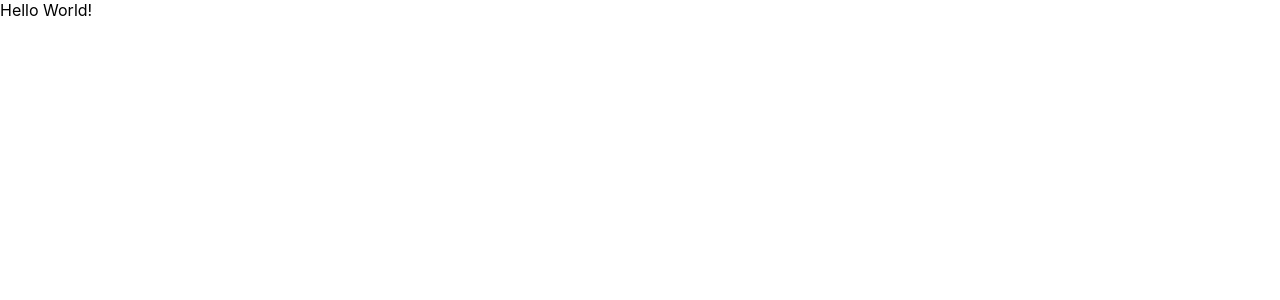
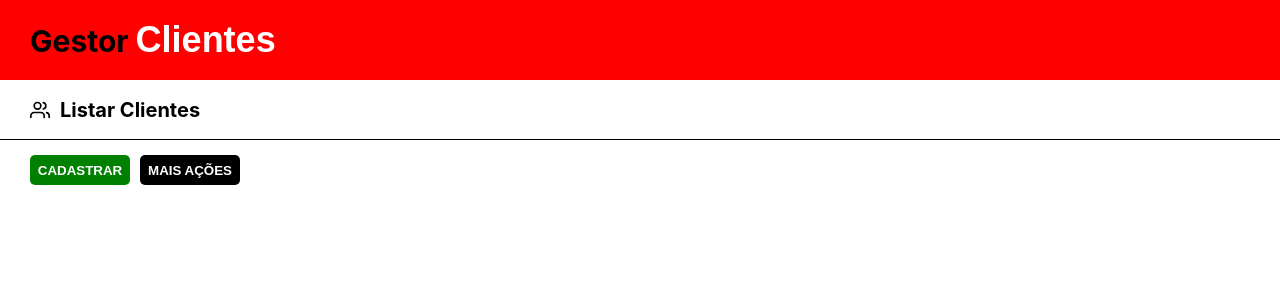
Before and after one commit to pissulin/Processo-seletivo-Softwrap, a React (Create React App) app: page / in a window 1280 px wide. Shown: the top 300 px of the page. Built offline with nearby package versions, Linux system fonts and the light colour scheme.

Commit message:
1º primeira parte da aplicação

```diff
--- a/package.json
+++ b/package.json
@@ -9,7 +9,9 @@
     "firebase": "^8.4.1",
     "react": "^17.0.2",
     "react-dom": "^17.0.2",
+    "react-icons": "^4.2.0",
     "react-scripts": "4.0.3",
+    "styled-components": "^5.2.3",
     "web-vitals": "^1.0.1"
   },
   "scripts": {
@@ -17,6 +19,9 @@
     "build": "react-scripts build",
     "test": "react-scripts test",
     "eject": "react-scripts eject"
+  },
+  "resolutions": {
+    "styled-components": "^5"
   },
   "eslintConfig": {
     "extends": [
--- a/src/App.css
+++ /dev/null
@@ -1,38 +0,0 @@
-.App {
-  text-align: center;
-}
-
-.App-logo {
-  height: 40vmin;
-  pointer-events: none;
-}
-
-@media (prefers-reduced-motion: no-preference) {
-  .App-logo {
-    animation: App-logo-spin infinite 20s linear;
-  }
-}
-
-.App-header {
-  background-color: #282c34;
-  min-height: 100vh;
-  display: flex;
-  flex-direction: column;
-  align-items: center;
-  justify-content: center;
-  font-size: calc(10px + 2vmin);
-  color: white;
-}
-
-.App-link {
-  color: #61dafb;
-}
-
-@keyframes App-logo-spin {
-  from {
-    transform: rotate(0deg);
-  }
-  to {
-    transform: rotate(360deg);
-  }
-}
--- a/src/App.js
+++ b/src/App.js
@@ -1,10 +1,27 @@
 import React from 'react'
-import logo from './logo.svg';
-import './App.css';
+import {FiUsers} from 'react-icons/fi';
+import {Container, Header, Logo, HeaderForm, MenuAcoes, Botao} from './App_style';
+
 
 function App() {
   return (
-    <div>Hello World!</div>
+    <Container>
+      <Header>
+        <Logo>Gestor <span style={
+          {color:"white",
+          fontWeight:"bolder",
+          fontSize: 36,
+          fontFamily:'sans-serif'
+          }}> Clientes </span></Logo>
+      </Header>
+      <HeaderForm>
+        <FiUsers size={20}/><h2 style={{marginLeft: 10, fontSize:20}}>Listar Clientes</h2>
+      </HeaderForm>
+      <MenuAcoes>
+        <Botao width="100px" background="green" color="white">CADASTRAR</Botao>
+        <Botao width="100px" background="black" color="white">MAIS AÇÕES</Botao>
+      </MenuAcoes>
+    </Container>
   );
 }
 
--- /dev/null
+++ b/src/App_style.js
@@ -0,0 +1,51 @@
+import styled from 'styled-components';
+
+export const Container = styled.div`
+    width: 100%;
+    height: 100vh;
+`;
+
+export const Header = styled.div`
+    width: 100%;
+    height: 80px;
+    background-color: red;
+    padding: 0 30px;
+
+    display: flex;
+    align-items: center;
+    justify-content: space-between;
+`;
+
+export const Logo = styled.h1`
+    font-size: 30px;
+    font-weight: bold;
+`;
+
+export const HeaderForm = styled.div`
+    width: 100%;
+    height: 60px;
+    display: flex;
+    padding: 0 30px;
+    align-items: center;
+    border-bottom: 1px solid black;
+`;
+
+export const MenuAcoes = styled.div`
+    width: 100%;
+    height: 60px;
+    display: flex;
+    padding: 0 30px;
+    align-items: center;
+`;
+
+export const Botao = styled.button`
+    width: ${props => props.width || '50px'};
+    height: ${props => props.height || '30px'};
+    background-color: ${props => props.background || 'orange'};
+    border-radius: 5px;
+    font-weight: bold;
+    margin: 10px 10px 10px 0 ;
+    color: ${props => props.color || 'black'};
+    cursor: pointer;
+    outline: 0px;
+`;
--- a/src/index.css
+++ b/src/index.css
@@ -1,3 +1,9 @@
+* {
+  margin: 0;
+  padding:0;
+  border: 0;
+  box-sizing: border-box;
+}
 body {
   margin: 0;
   font-family: -apple-system, BlinkMacSystemFont, 'Segoe UI', 'Roboto', 'Oxygen',
```
Also changed, not shown: 1 other file (tests, documents, lock files or other folders).
